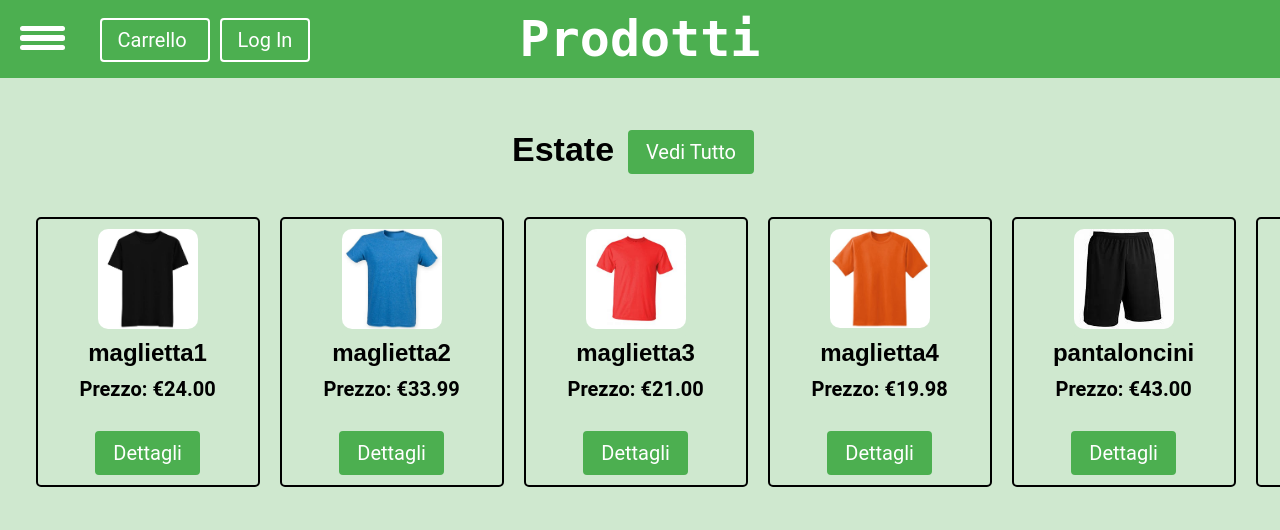
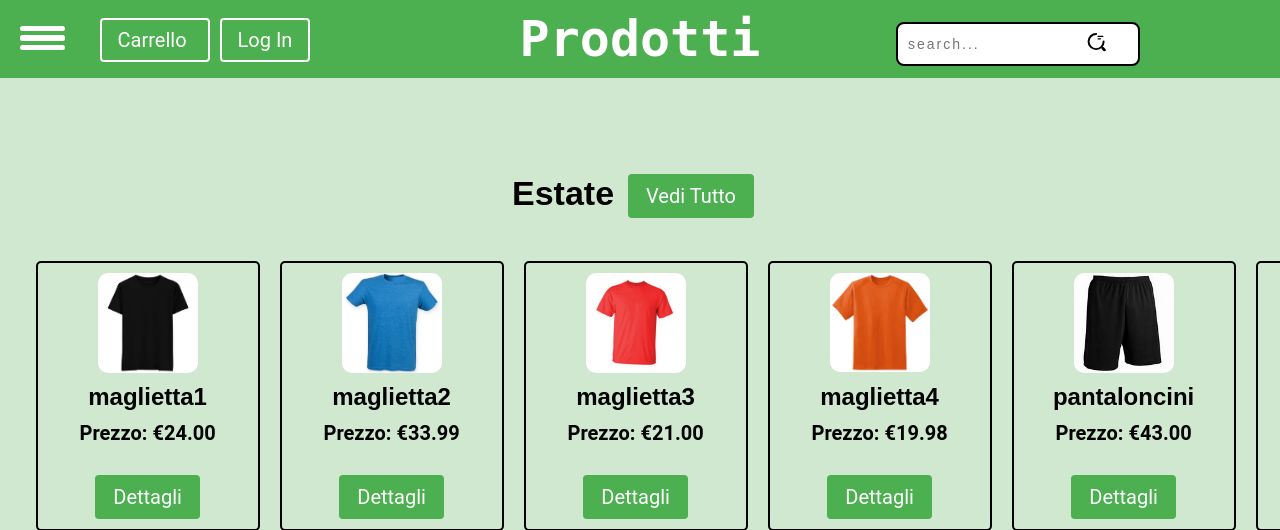
Before and after one commit to JacopoSimonini/ecommerce, a Django app: page /products/ in a window 1280 px wide; the page is wider, and only the part inside the window is pictured. Shown: the top 530 px of that part. Run offline with Django 4.2, Linux system fonts and the light colour scheme; data comes from the database, SQL or seed files in the repository; some libraries are stand-ins or nearby versions.

Commit message:
Update product_list.html

```diff
--- a/products/templates/products/product_list.html
+++ b/products/templates/products/product_list.html
@@ -502,6 +502,55 @@ a.menu-li{
     transform: translate(-60%, -30%);
 }
 
+.input-container {
+  width: 220px;
+  position: relative;
+  left: 70%;
+  top: -80px;
+
+}
+
+.icon {
+  position: absolute;
+  right: 10px;
+  top: calc(50% + 5px);
+  transform: translateY(calc(-50% - 5px));
+  cursor: pointer;
+}
+
+.input {
+  width: 100%;
+  height: 20px;
+  padding: 10px;
+  transition: .2s linear;
+  border: 2.5px solid black;
+  font-size: 14px;
+  letter-spacing: 2px;
+  border-radius: 8px;
+}
+
+.input:focus {
+ outline: none;
+ border-color: rgba(221,11,11,0.6);
+ background-color: #fff;
+ box-shadow: 0 0 0 4px rgb(234 76 137 / 10%);
+}
+
+.input-container:hover > .icon {
+  animation: anim 1s linear infinite;
+}
+
+@keyframes anim {
+  0%,
+  100% {
+    transform: translateY(calc(-50% - 5px)) scale(1);
+  }
+
+  50% {
+    transform: translateY(calc(-50% - 5px)) scale(1.1);
+  }
+}
+
     </style>
 </head>
 <body>
@@ -531,6 +580,12 @@ a.menu-li{
     {% else %}
     <a class="view_cart" style='font-size:20px' href="{% url 'login' %}">Log In <i id="icona_3" class='fas fa-home'></i></a>
     {% endif %}
+    <div class="input-container">
+        <input type="text" name="text" id="search-input" class="input" placeholder="search...">
+            <span class="icon" id="search-icon">
+                <svg width="19px" height="19px" viewBox="0 0 24 24" fill="none" xmlns="http://www.w3.org/2000/svg"><g id="SVGRepo_bgCarrier" stroke-width="0"></g><g id="SVGRepo_tracerCarrier" stroke-linecap="round" stroke-linejoin="round"></g><g id="SVGRepo_iconCarrier"> <path opacity="1" d="M14 5H20" stroke="#000" stroke-width="1.5" stroke-linecap="round" stroke-linejoin="round"></path> <path opacity="1" d="M14 8H17" stroke="#000" stroke-width="1.5" stroke-linecap="round" stroke-linejoin="round"></path> <path d="M21 11.5C21 16.75 16.75 21 11.5 21C6.25 21 2 16.75 2 11.5C2 6.25 6.25 2 11.5 2" stroke="#000" stroke-width="2.5" stroke-linecap="round" stroke-linejoin="round"></path> <path opacity="1" d="M22 22L20 20" stroke="#000" stroke-width="3.5" stroke-linecap="round" stroke-linejoin="round"></path> </g></svg>
+            </span>
+    </div>
     <div class="categories-container">
         {% for category in categories %}
         <h2>{{ category.name }}</h2>
```
